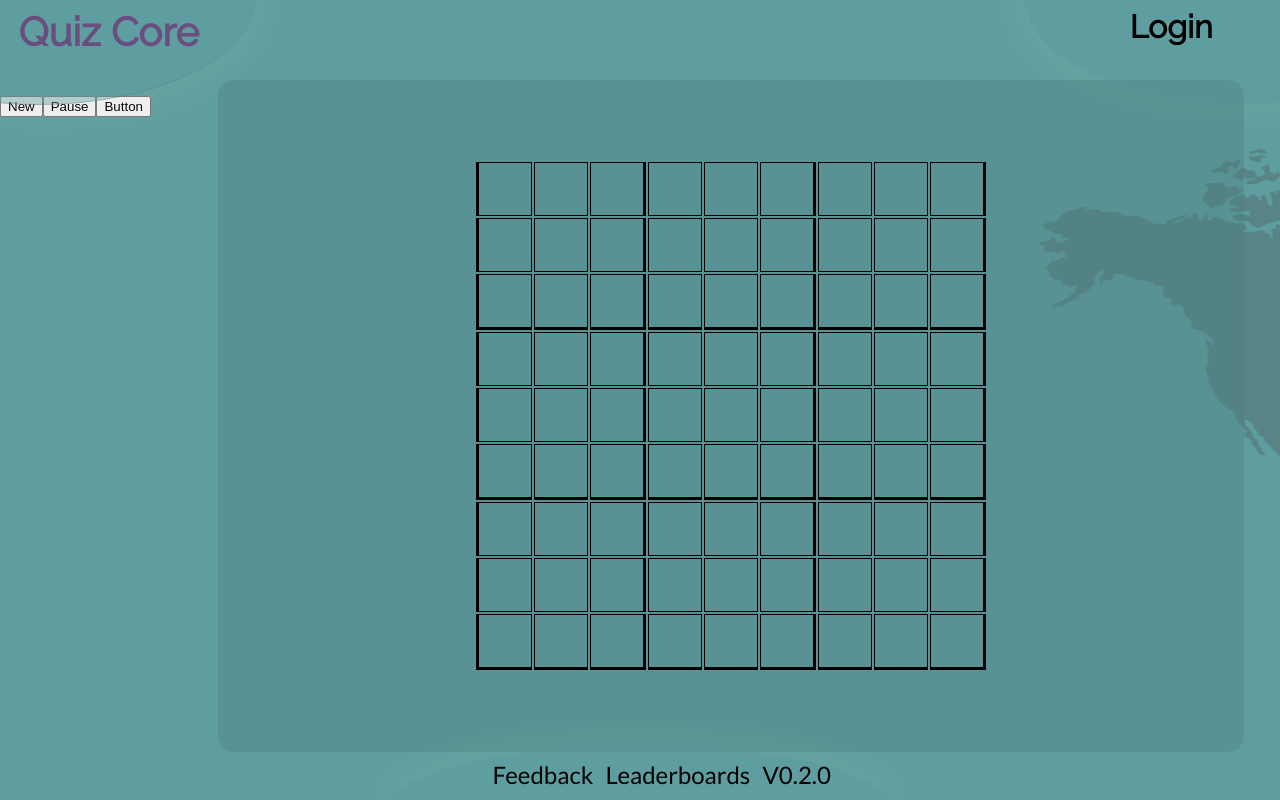
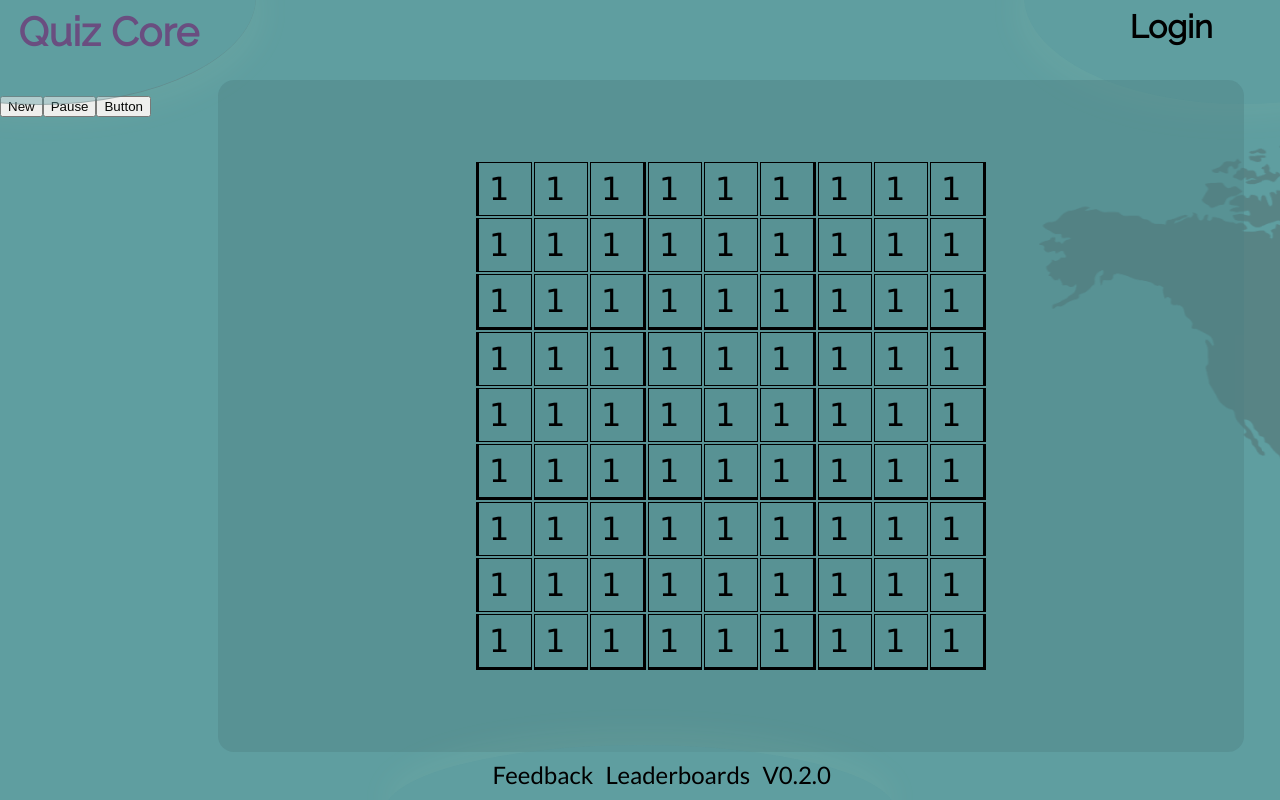
Before and after one commit to william-newman/quiz-core, an Angular app in the folder fe-trivia-ng/: page /sudoku in a window 1280 px wide. Built offline with nearby package versions, Linux system fonts and the light colour scheme.

Commit message:
Sudoku can't figure out how to iterate good

```diff
--- a/fe-trivia-ng/src/app/main/quizzes/sudoku/sudoku.component.css
+++ b/fe-trivia-ng/src/app/main/quizzes/sudoku/sudoku.component.css
@@ -7,9 +7,15 @@
   padding: 10vh 20vw;
 }
 
-/* .sudoku-grid tr td {
-  border: solid 1px black;
-} */
+input {
+    width: 100%;
+    height: 100%;
+    background: transparent;
+    border: none;
+    text-align: center;
+    font-family: 'Lucida Sans', 'Lucida Sans Regular', 'Lucida Grande', 'Lucida Sans Unicode', Geneva, Verdana, sans-serif;
+    font-size: 2em;
+}
 
 td {
   height: 50px;
--- a/fe-trivia-ng/src/app/main/quizzes/sudoku/sudoku.component.html
+++ b/fe-trivia-ng/src/app/main/quizzes/sudoku/sudoku.component.html
@@ -4,103 +4,103 @@
 <div class="big-grid">
   <table class="sudoku-grid">
     <tr>
-      <td></td>
-      <td></td>
-      <td></td>
-      <td></td>
-      <td></td>
-      <td></td>
-      <td></td>
-      <td></td>
-      <td></td>
+      <td><input type="number" min="1" max="9" maxlength="1" [readonly]="readOnly[0]" [value]="fullGrid[0]" /></td>
+      <td><input type="number" min="1" max="9" maxlength="1" [readonly]="readOnly[0]" [value]="fullGrid[0]" /></td>
+      <td><input type="number" min="1" max="9" maxlength="1" [readonly]="readOnly[0]" [value]="fullGrid[0]" /></td>
+      <td><input type="number" min="1" max="9" maxlength="1" [readonly]="readOnly[0]" [value]="fullGrid[0]" /></td>
+      <td><input type="number" min="1" max="9" maxlength="1" [readonly]="readOnly[0]" [value]="fullGrid[0]" /></td>
+      <td><input type="number" min="1" max="9" maxlength="1" [readonly]="readOnly[0]" [value]="fullGrid[0]" /></td>
+      <td><input type="number" min="1" max="9" maxlength="1" [readonly]="readOnly[0]" [value]="fullGrid[0]" /></td>
+      <td><input type="number" min="1" max="9" maxlength="1" [readonly]="readOnly[0]" [value]="fullGrid[0]" /></td>
+      <td><input type="number" min="1" max="9" maxlength="1" [readonly]="readOnly[0]" [value]="fullGrid[0]" /></td>
     </tr>
     <tr>
-      <td></td>
-      <td></td>
-      <td></td>
-      <td></td>
-      <td></td>
-      <td></td>
-      <td></td>
-      <td></td>
-      <td></td>
+      <td><input type="number" min="1" max="9" maxlength="1" [readonly]="readOnly[0]" [value]="fullGrid[0]" /></td>
+      <td><input type="number" min="1" max="9" maxlength="1" [readonly]="readOnly[0]" [value]="fullGrid[0]" /></td>
+      <td><input type="number" min="1" max="9" maxlength="1" [readonly]="readOnly[0]" [value]="fullGrid[0]" /></td>
+      <td><input type="number" min="1" max="9" maxlength="1" [readonly]="readOnly[0]" [value]="fullGrid[0]" /></td>
+      <td><input type="number" min="1" max="9" maxlength="1" [readonly]="readOnly[0]" [value]="fullGrid[0]" /></td>
+      <td><input type="number" min="1" max="9" maxlength="1" [readonly]="readOnly[0]" [value]="fullGrid[0]" /></td>
+      <td><input type="number" min="1" max="9" maxlength="1" [readonly]="readOnly[0]" [value]="fullGrid[0]" /></td>
+      <td><input type="number" min="1" max="9" maxlength="1" [readonly]="readOnly[0]" [value]="fullGrid[0]" /></td>
+      <td><input type="number" min="1" max="9" maxlength="1" [readonly]="readOnly[0]" [value]="fullGrid[0]" /></td>
     </tr>
     <tr>
-      <td></td>
-      <td></td>
-      <td></td>
-      <td></td>
-      <td></td>
-      <td></td>
-      <td></td>
-      <td></td>
-      <td></td>
+      <td><input type="number" min="1" max="9" maxlength="1" [readonly]="readOnly[0]" [value]="fullGrid[0]" /></td>
+      <td><input type="number" min="1" max="9" maxlength="1" [readonly]="readOnly[0]" [value]="fullGrid[0]" /></td>
+      <td><input type="number" min="1" max="9" maxlength="1" [readonly]="readOnly[0]" [value]="fullGrid[0]" /></td>
+      <td><input type="number" min="1" max="9" maxlength="1" [readonly]="readOnly[0]" [value]="fullGrid[0]" /></td>
+      <td><input type="number" min="1" max="9" maxlength="1" [readonly]="readOnly[0]" [value]="fullGrid[0]" /></td>
+      <td><input type="number" min="1" max="9" maxlength="1" [readonly]="readOnly[0]" [value]="fullGrid[0]" /></td>
+      <td><input type="number" min="1" max="9" maxlength="1" [readonly]="readOnly[0]" [value]="fullGrid[0]" /></td>
+      <td><input type="number" min="1" max="9" maxlength="1" [readonly]="readOnly[0]" [value]="fullGrid[0]" /></td>
+      <td><input type="number" min="1" max="9" maxlength="1" [readonly]="readOnly[0]" [value]="fullGrid[0]" /></td>
     </tr>
     <tr>
-      <td></td>
-      <td></td>
-      <td></td>
-      <td></td>
-      <td></td>
-      <td></td>
-      <td></td>
-      <td></td>
-      <td></td>
+      <td><input type="number" min="1" max="9" maxlength="1" [readonly]="readOnly[0]" [value]="fullGrid[0]" /></td>
+      <td><input type="number" min="1" max="9" maxlength="1" [readonly]="readOnly[0]" [value]="fullGrid[0]" /></td>
+      <td><input type="number" min="1" max="9" maxlength="1" [readonly]="readOnly[0]" [value]="fullGrid[0]" /></td>
+      <td><input type="number" min="1" max="9" maxlength="1" [readonly]="readOnly[0]" [value]="fullGrid[0]" /></td>
+      <td><input type="number" min="1" max="9" maxlength="1" [readonly]="readOnly[0]" [value]="fullGrid[0]" /></td>
+      <td><input type="number" min="1" max="9" maxlength="1" [readonly]="readOnly[0]" [value]="fullGrid[0]" /></td>
+      <td><input type="number" min="1" max="9" maxlength="1" [readonly]="readOnly[0]" [value]="fullGrid[0]" /></td>
+      <td><input type="number" min="1" max="9" maxlength="1" [readonly]="readOnly[0]" [value]="fullGrid[0]" /></td>
+      <td><input type="number" min="1" max="9" maxlength="1" [readonly]="readOnly[0]" [value]="fullGrid[0]" /></td>
     </tr>
     <tr>
-      <td></td>
-      <td></td>
-      <td></td>
-      <td></td>
-      <td></td>
-      <td></td>
-      <td></td>
-      <td></td>
-      <td></td>
+      <td><input type="number" min="1" max="9" maxlength="1" [readonly]="readOnly[0]" [value]="fullGrid[0]" /></td>
+      <td><input type="number" min="1" max="9" maxlength="1" [readonly]="readOnly[0]" [value]="fullGrid[0]" /></td>
+      <td><input type="number" min="1" max="9" maxlength="1" [readonly]="readOnly[0]" [value]="fullGrid[0]" /></td>
+      <td><input type="number" min="1" max="9" maxlength="1" [readonly]="readOnly[0]" [value]="fullGrid[0]" /></td>
+      <td><input type="number" min="1" max="9" maxlength="1" [readonly]="readOnly[0]" [value]="fullGrid[0]" /></td>
+      <td><input type="number" min="1" max="9" maxlength="1" [readonly]="readOnly[0]" [value]="fullGrid[0]" /></td>
+      <td><input type="number" min="1" max="9" maxlength="1" [readonly]="readOnly[0]" [value]="fullGrid[0]" /></td>
+      <td><input type="number" min="1" max="9" maxlength="1" [readonly]="readOnly[0]" [value]="fullGrid[0]" /></td>
+      <td><input type="number" min="1" max="9" maxlength="1" [readonly]="readOnly[0]" [value]="fullGrid[0]" /></td>
     </tr>
     <tr>
-      <td></td>
-      <td></td>
-      <td></td>
-      <td></td>
-      <td></td>
-      <td></td>
-      <td></td>
-      <td></td>
-      <td></td>
+      <td><input type="number" min="1" max="9" maxlength="1" [readonly]="readOnly[0]" [value]="fullGrid[0]" /></td>
+      <td><input type="number" min="1" max="9" maxlength="1" [readonly]="readOnly[0]" [value]="fullGrid[0]" /></td>
+      <td><input type="number" min="1" max="9" maxlength="1" [readonly]="readOnly[0]" [value]="fullGrid[0]" /></td>
+      <td><input type="number" min="1" max="9" maxlength="1" [readonly]="readOnly[0]" [value]="fullGrid[0]" /></td>
+      <td><input type="number" min="1" max="9" maxlength="1" [readonly]="readOnly[0]" [value]="fullGrid[0]" /></td>
+      <td><input type="number" min="1" max="9" maxlength="1" [readonly]="readOnly[0]" [value]="fullGrid[0]" /></td>
+      <td><input type="number" min="1" max="9" maxlength="1" [readonly]="readOnly[0]" [value]="fullGrid[0]" /></td>
+      <td><input type="number" min="1" max="9" maxlength="1" [readonly]="readOnly[0]" [value]="fullGrid[0]" /></td>
+      <td><input type="number" min="1" max="9" maxlength="1" [readonly]="readOnly[0]" [value]="fullGrid[0]" /></td>
     </tr>
     <tr>
-      <td></td>
-      <td></td>
-      <td></td>
-      <td></td>
-      <td></td>
-      <td></td>
-      <td></td>
-      <td></td>
-      <td></td>
+      <td><input type="number" min="1" max="9" maxlength="1" [readonly]="readOnly[0]" [value]="fullGrid[0]" /></td>
+      <td><input type="number" min="1" max="9" maxlength="1" [readonly]="readOnly[0]" [value]="fullGrid[0]" /></td>
+      <td><input type="number" min="1" max="9" maxlength="1" [readonly]="readOnly[0]" [value]="fullGrid[0]" /></td>
+      <td><input type="number" min="1" max="9" maxlength="1" [readonly]="readOnly[0]" [value]="fullGrid[0]" /></td>
+      <td><input type="number" min="1" max="9" maxlength="1" [readonly]="readOnly[0]" [value]="fullGrid[0]" /></td>
+      <td><input type="number" min="1" max="9" maxlength="1" [readonly]="readOnly[0]" [value]="fullGrid[0]" /></td>
+      <td><input type="number" min="1" max="9" maxlength="1" [readonly]="readOnly[0]" [value]="fullGrid[0]" /></td>
+      <td><input type="number" min="1" max="9" maxlength="1" [readonly]="readOnly[0]" [value]="fullGrid[0]" /></td>
+      <td><input type="number" min="1" max="9" maxlength="1" [readonly]="readOnly[0]" [value]="fullGrid[0]" /></td>
     </tr>
     <tr>
-      <td></td>
-      <td></td>
-      <td></td>
-      <td></td>
-      <td></td>
-      <td></td>
-      <td></td>
-      <td></td>
-      <td></td>
+      <td><input type="number" min="1" max="9" maxlength="1" [readonly]="readOnly[0]" [value]="fullGrid[0]" /></td>
+      <td><input type="number" min="1" max="9" maxlength="1" [readonly]="readOnly[0]" [value]="fullGrid[0]" /></td>
+      <td><input type="number" min="1" max="9" maxlength="1" [readonly]="readOnly[0]" [value]="fullGrid[0]" /></td>
+      <td><input type="number" min="1" max="9" maxlength="1" [readonly]="readOnly[0]" [value]="fullGrid[0]" /></td>
+      <td><input type="number" min="1" max="9" maxlength="1" [readonly]="readOnly[0]" [value]="fullGrid[0]" /></td>
+      <td><input type="number" min="1" max="9" maxlength="1" [readonly]="readOnly[0]" [value]="fullGrid[0]" /></td>
+      <td><input type="number" min="1" max="9" maxlength="1" [readonly]="readOnly[0]" [value]="fullGrid[0]" /></td>
+      <td><input type="number" min="1" max="9" maxlength="1" [readonly]="readOnly[0]" [value]="fullGrid[0]" /></td>
+      <td><input type="number" min="1" max="9" maxlength="1" [readonly]="readOnly[0]" [value]="fullGrid[0]" /></td>
     </tr>
     <tr>
-      <td></td>
-      <td></td>
-      <td></td>
-      <td></td>
-      <td></td>
-      <td></td>
-      <td></td>
-      <td></td>
-      <td></td>
+      <td><input type="number" min="1" max="9" maxlength="1" [readonly]="readOnly[0]" [value]="fullGrid[0]" /></td>
+      <td><input type="number" min="1" max="9" maxlength="1" [readonly]="readOnly[0]" [value]="fullGrid[0]" /></td>
+      <td><input type="number" min="1" max="9" maxlength="1" [readonly]="readOnly[0]" [value]="fullGrid[0]" /></td>
+      <td><input type="number" min="1" max="9" maxlength="1" [readonly]="readOnly[0]" [value]="fullGrid[0]" /></td>
+      <td><input type="number" min="1" max="9" maxlength="1" [readonly]="readOnly[0]" [value]="fullGrid[0]" /></td>
+      <td><input type="number" min="1" max="9" maxlength="1" [readonly]="readOnly[0]" [value]="fullGrid[0]" /></td>
+      <td><input type="number" min="1" max="9" maxlength="1" [readonly]="readOnly[0]" [value]="fullGrid[0]" /></td>
+      <td><input type="number" min="1" max="9" maxlength="1" [readonly]="readOnly[0]" [value]="fullGrid[0]" /></td>
+      <td><input type="number" min="1" max="9" maxlength="1" [readonly]="readOnly[0]" [value]="fullGrid[0]" /></td>
     </tr>
   </table>
 </div>
--- a/fe-trivia-ng/src/app/main/quizzes/sudoku/sudoku.component.ts
+++ b/fe-trivia-ng/src/app/main/quizzes/sudoku/sudoku.component.ts
@@ -6,10 +6,15 @@ import { Component, OnInit } from '@angular/core';
   styleUrls: ['./sudoku.component.css']
 })
 export class SudokuComponent implements OnInit {
+  fullGrid = [];
+  readOnly = [];
 
   constructor() { }
 
   ngOnInit() {
+    for (let i = 0; i < 81; i++) {
+      this.fullGrid.push('1');
+    }
   }
 
 }
```
